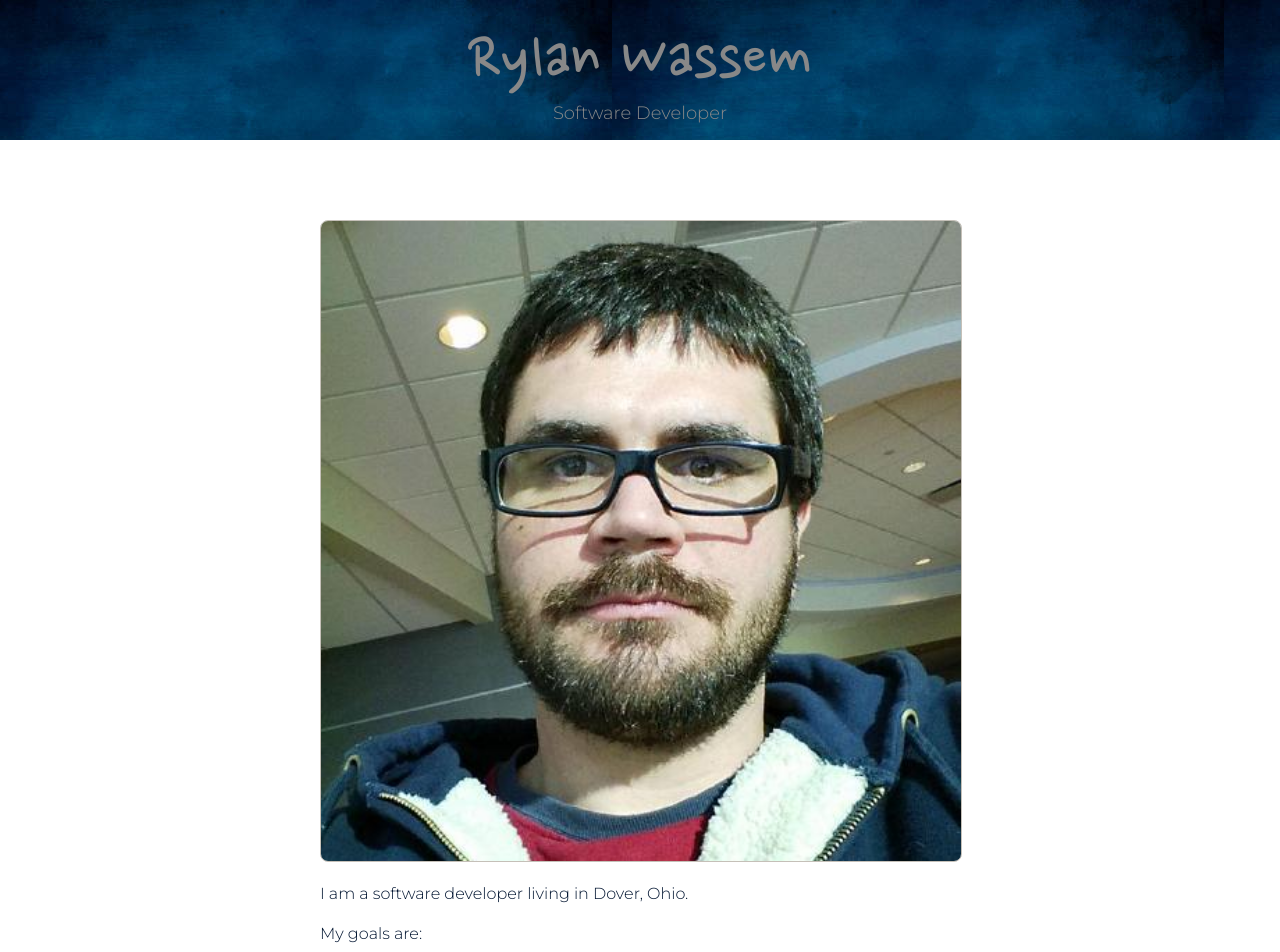
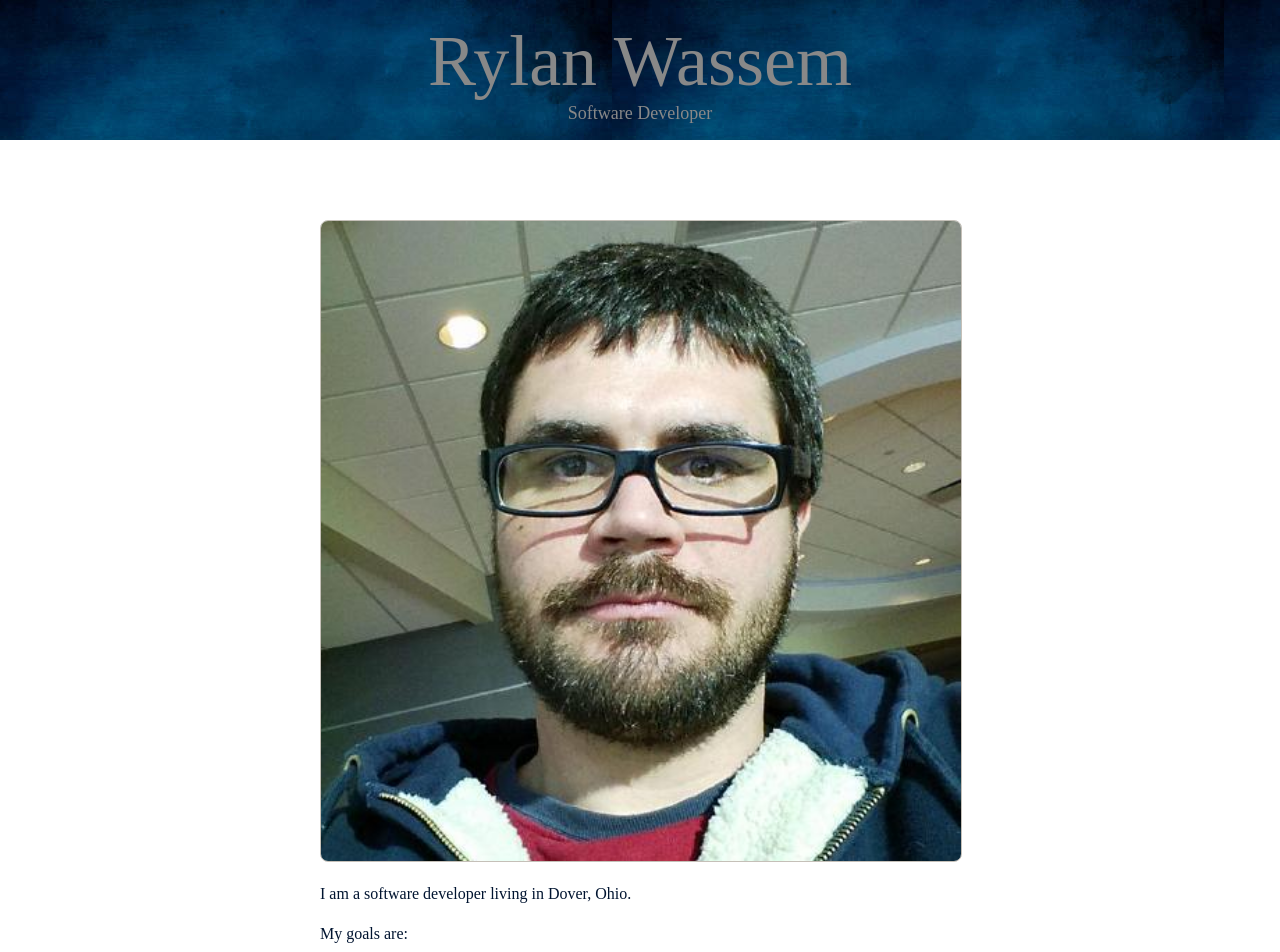
Before and after one commit to dryland33/Thinkful_Portfolio, a plain HTML site: page index.html in a window 1280 px wide. Shown: the top 952 px of the page. Drawn offline with nearby package versions, Linux system fonts and the light colour scheme; a script that the page names is missing.

Commit message:
Update style.css

```diff
--- a/style.css
+++ b/style.css
@@ -1,6 +1,6 @@
 body {
   margin: 0;
-  font-family: Helvetica, Arial, sans-serif;
+  font-family: "Times New Roman", Times, serif;
   color: #DDF;
 }
 
@@ -11,7 +11,7 @@ header {
 }
 
 .logo {
-  font-family: 'Nanum Pen Script';
+  font-family: "Times New Roman", Times, serif;
   font-size: 72px;
   color: #888;
   text-align: center;
@@ -21,7 +21,7 @@ header {
 }
 
 header h2 {
-	font-family: 'Montserrat', serif;
+	font-family: "Times New Roman", Times, serif;
 	color: #888;
 	margin: 0px;
 	font-size: 18px;
@@ -40,7 +40,7 @@ section {
 }
 
 h1, h2, h3 {
-  font-family: 'Montserrat Alternates', sans-serif;
+  font-family: "Times New Roman", Times, serif;
   color: #888;
   text-align: center;
   font-weight: 500;
@@ -51,7 +51,7 @@ h2 { font-size: 26px; }
 h3 { font-size: 18px; }
 
 p, li {
- font-family: 'Montserrat', sans-serif;
+ font-family: "Times New Roman", Times, serif;
  line-height: 1.5em;
  margin-bottom: 0;
  color: #001430;
```
